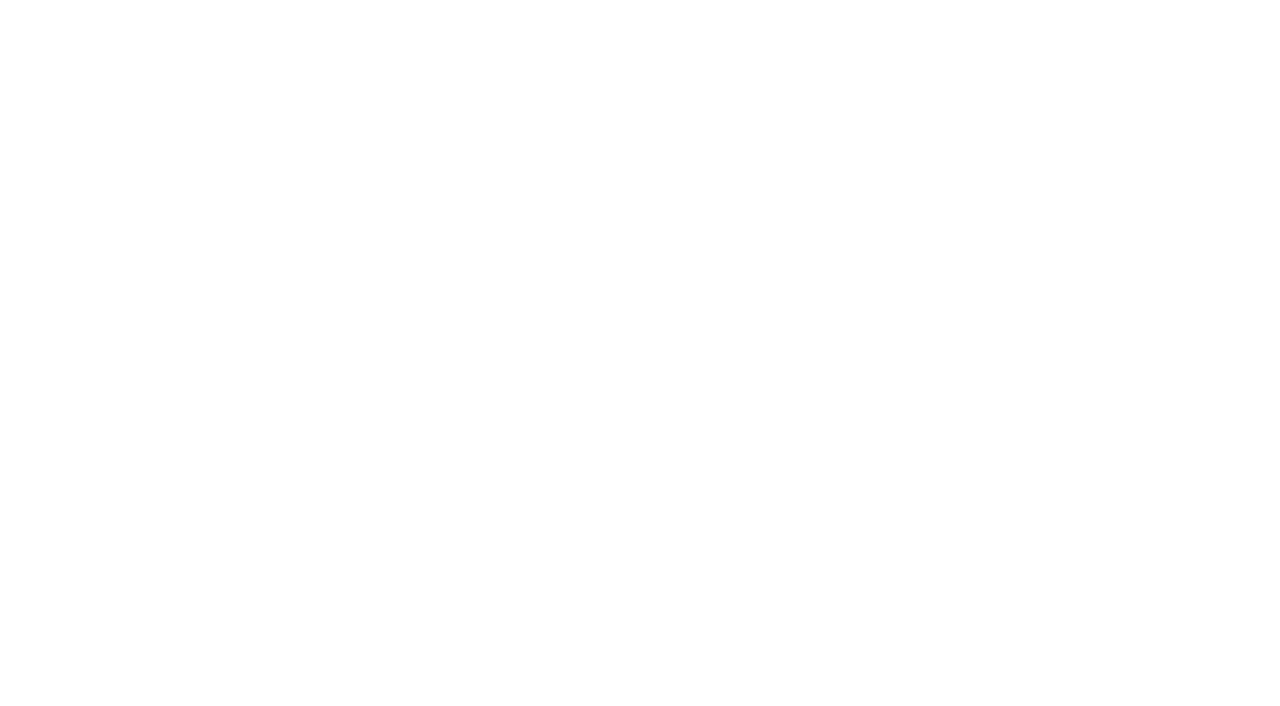
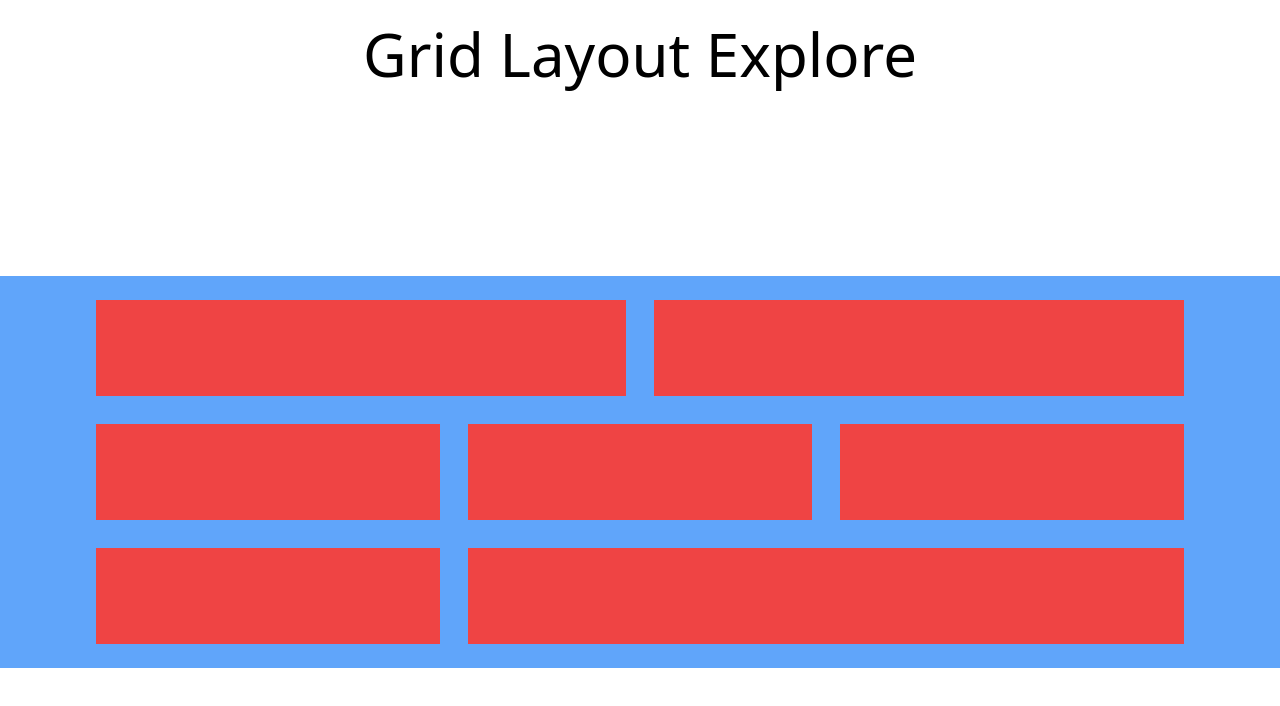
Before and after one commit to ShabbirMollek/Conceptual-5, a plain HTML site: page index.html in a window 1280 px wide. Drawn offline with nearby package versions, Linux system fonts and the light colour scheme.

Commit message:
most important things for assignment

```diff
--- a/index.html
+++ b/index.html
@@ -3,9 +3,52 @@
 <head>
                 <meta charset="UTF-8">
                 <meta name="viewport" content="width=device-width, initial-scale=1.0">
-                <title>Document</title>
+                <title>Tailwind</title>
+
+                <!-- vanilla css link -->
+                <!-- <link rel="stylesheet" href="style/style.css"> -->
+
+                <!-- tailwind cdn -->
+
+                <script src="https://cdn.tailwindcss.com"></script>
 </head>
 <body>
+                <h1 class="flex justify-center text-6xl my-6 ">Grid Layout Explore</h1>
+                <div class="container bg-blue-400  mx-auto py-6 px-24  my-48">
+                                <div class="grid grid-cols-1  lg:grid-cols-6 gap-7  ">
 
+                                                <div class="bg-red-500 h-24 lg:col-span-3 ">
+
+
+                                                </div>
+                                                <div class="bg-red-500 h-24 lg:col-span-3 ">
+
+
+                                                </div>
+                                                <div class="bg-red-500 h-24 lg:col-span-2 ">
+
+
+                                                </div>
+                                                <div class="bg-red-500 h-24 lg:col-span-2 ">
+
+
+                                                </div>
+                                                <div class="bg-red-500 h-24 lg:col-span-2 ">
+
+
+                                                </div>
+                                                <div class="bg-red-500 h-24 lg:col-span-2 ">
+
+
+                                                </div>
+                                                <div class="bg-red-500 h-24 lg:col-span-4 ">
+
+
+                                                </div>
+
+
+                                </div>
+
+                </div>
 </body>
 </html>
--- /dev/null
+++ b/tailwind.config.js
@@ -0,0 +1,8 @@
+/** @type {import('tailwindcss').Config} */
+module.exports = {
+                content: [],
+                theme: {
+                  extend: {},
+                },
+                plugins: [],
+              }
```
Also changed, not shown: style/style.css (added, +8 -0 lines).
